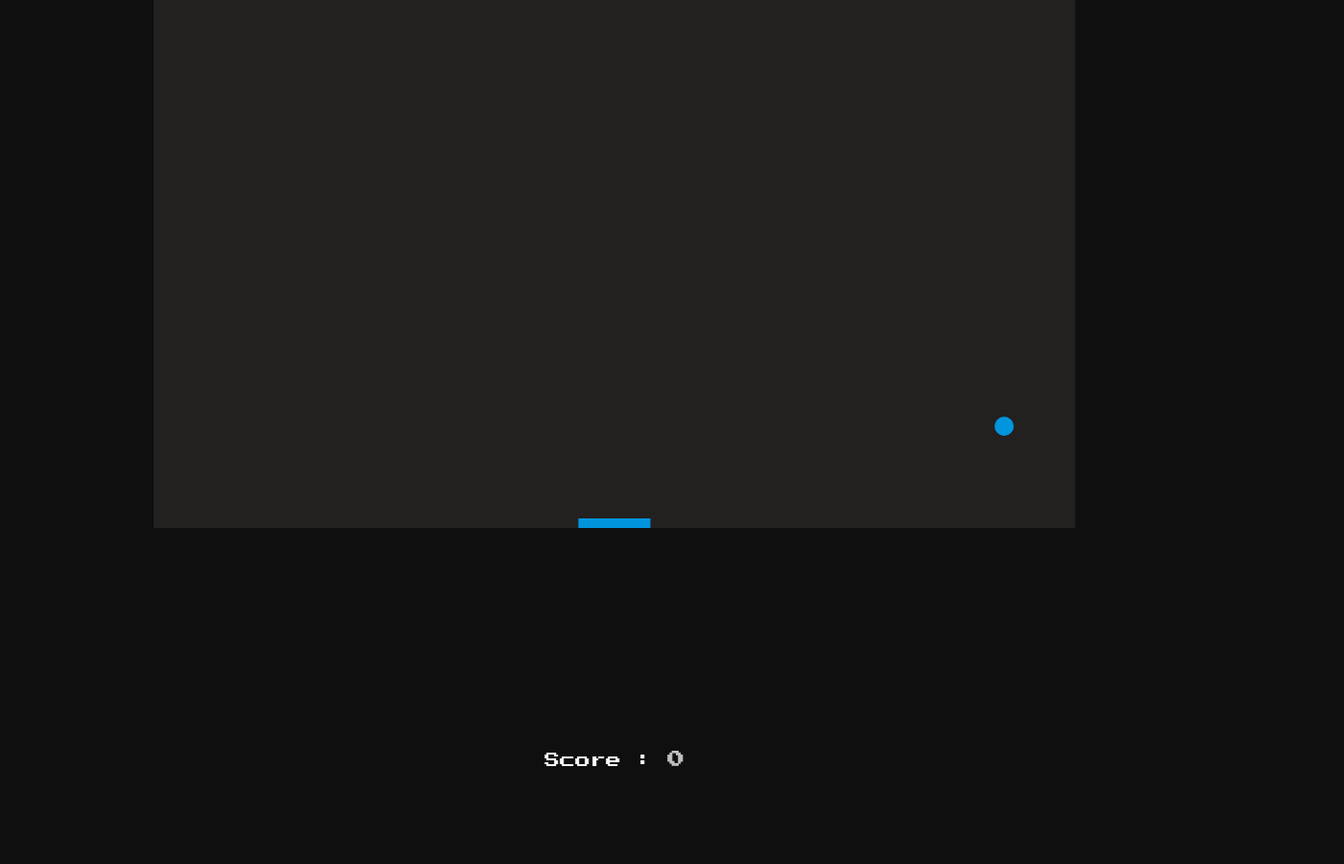
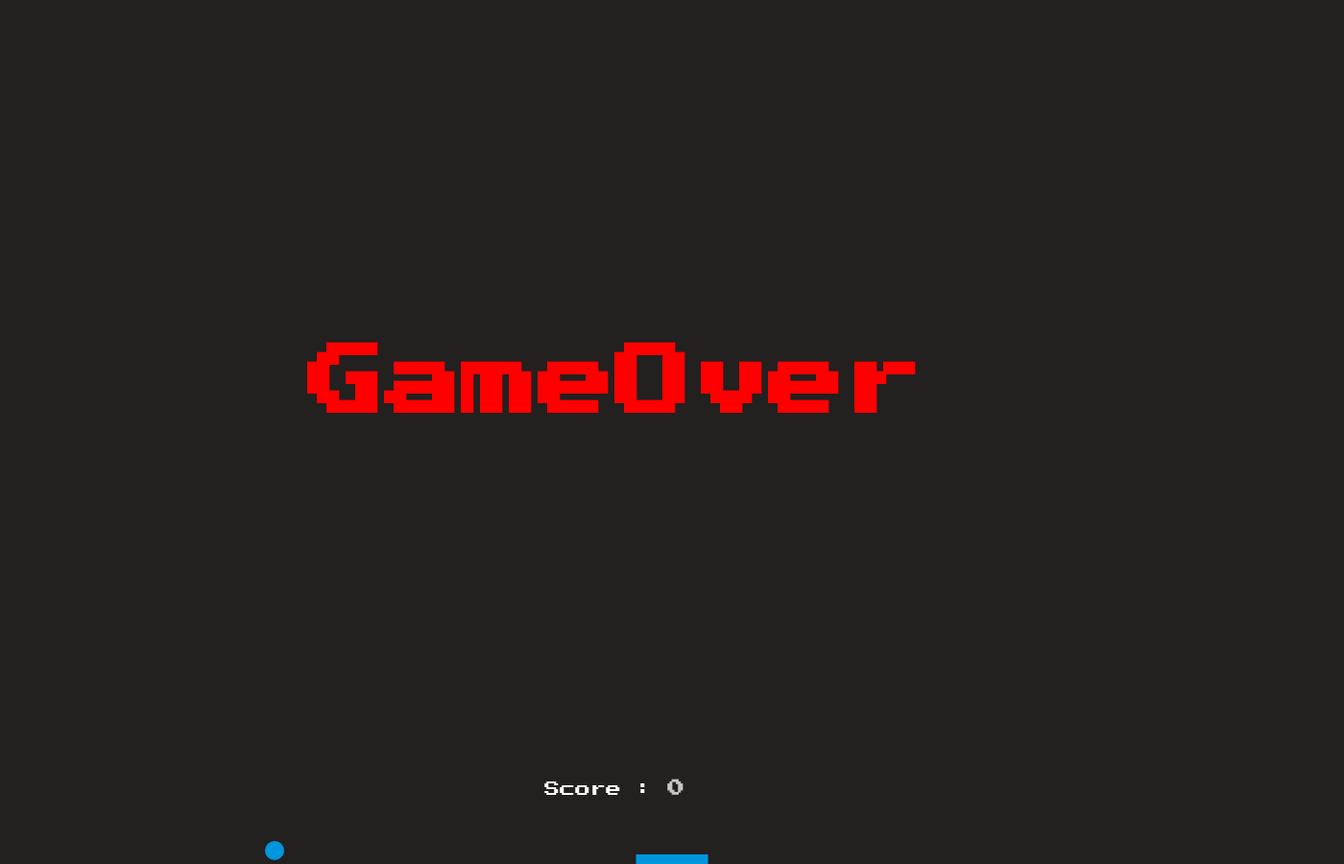
Before and after one commit to Kakoo28/breakout-game, a plain HTML site: page index.html in a window 1280 px wide. Shown: the whole page at 96% size, 1400 px wide, since content can reach past the window. Before the commit the page ends 800 px from the top, so only its background shows below. Drawn offline with Linux system fonts and the light colour scheme.

Commit message:
add gameover

```diff
--- a/ball.js
+++ b/ball.js
@@ -13,8 +13,14 @@ class Ball {
         if (this.x + this.dx > canvas.width - this.radius || this.x + this.dx < this.radius) {
             this.dx = -this.dx;
         }
-        if (this.y + this.dy > canvas.height - this.radius || this.y + this.dy < this.radius) {
+        if (this.y + this.dy < this.radius) {
             this.dy = -this.dy;
+        } else if (this.y + this.dy > canvas.height - this.radius) {
+            document.getElementById('alert').innerText = "GameOver";
+            setTimeout(() => {
+                document.location.reload();
+            }, 2000);
+            clearInterval(interval)
         }
 
 
--- a/index.html
+++ b/index.html
@@ -9,8 +9,10 @@
 </head>
 <body>
     <h2 id="alert"></h2>
-    <canvas id="canvas" width="960" height="550"></canvas>
-    <span id="score-text">Score : <strong id="score">0</strong></span>
+    <main>
+        <canvas id="canvas" width="1400" height="900"></canvas>
+        <span id="score-text">Score : <strong id="score">0</strong></span>
+    </main>
 
     <script src="controls.js"></script>
     <script src="paddle.js"></script>
--- a/main.css
+++ b/main.css
@@ -4,16 +4,16 @@
 * {
     padding: 0;
     margin: 0;
-    overflow: hidden;
 }
 
 body {
     background-color: rgb(15, 15, 15);
     font-family: 'Press Start 2P', cursive;
+    overflow: hidden;
+
 }
 
 canvas {
-    position: relative;
     background: rgb(35, 32, 32);
     display: block;
     margin: 0 auto;
@@ -23,7 +23,7 @@ canvas {
     z-index: 2;
     color: white;
     position: absolute;
-    bottom: 0;
+    bottom: -30px;
     left: 50%;
     transform: translateX(-50%);
 }
@@ -41,15 +41,3 @@ canvas {
     font-size: 5em;
 
 }
-
-/* .level-text {
-    color: white;
-    writing-mode: vertical-lr;
-    text-orientation:upright;
-    position:absolute;
-}
-
-canvas .level-text:first-child {
-    left: -300%;
-    top: 50%;
-} */
```
